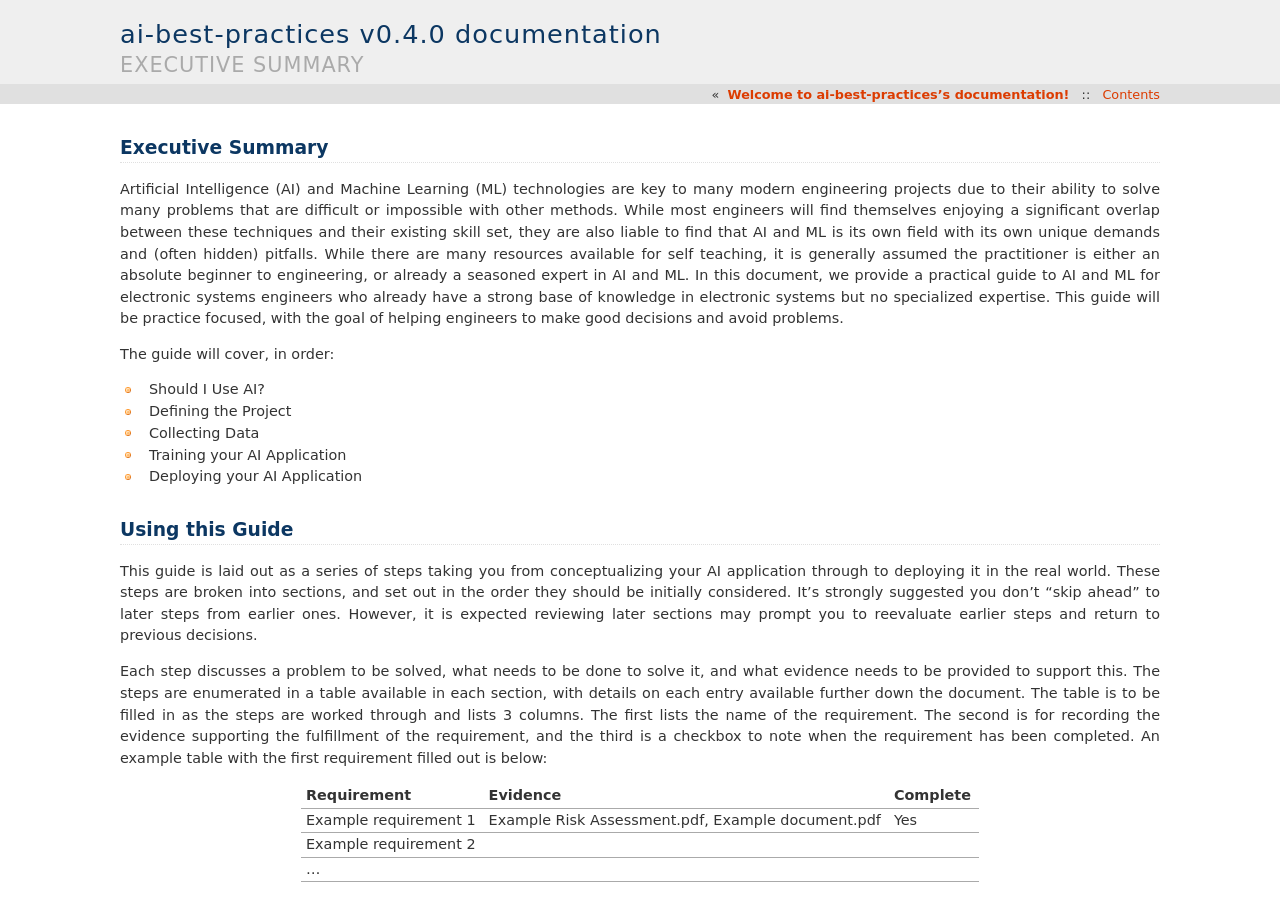
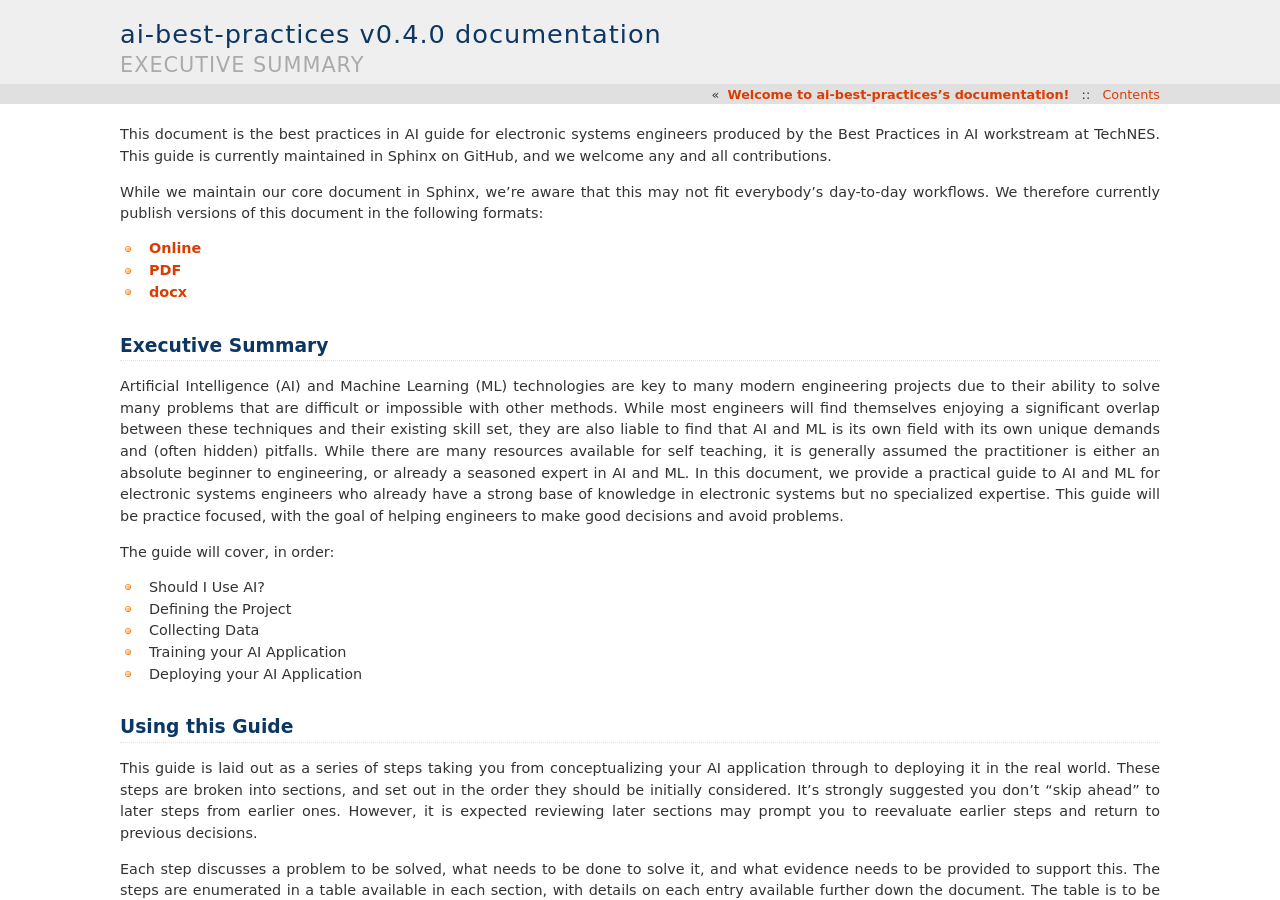
Before and after one commit to TechWorksHub/best-practice-guide, a Sphinx documentation site: the page built from source/best-practice.rst, in a window 1280 px wide and 900 px high. Built offline with Sphinx 7.4.7, drawn with Linux system fonts in a browser that asks for light colours; some of the changed text lies outside the part shown.

Commit message:
Added links to alternative versions

```diff
--- a/source/best-practice.rst
+++ b/source/best-practice.rst
@@ -1,4 +1,18 @@
 .. header:: TechNES AI Best Practices Group:
+
+
+This document is the best practices in AI guide for electronic systems engineers
+produced by the Best Practices in AI workstream at TechNES. This guide is
+currently maintained in Sphinx on GitHub, and we welcome any and all
+contributions.
+
+While we maintain our core document in Sphinx, we’re aware that this may not fit
+everybody's day-to-day workflows. We therefore currently publish versions of
+this document in the following formats:
+
+* `Online <https://technes-uk.github.io/best-practice-guide>`_
+* `PDF <https://raw.githubusercontent.com/TechNES-UK/best-practice-guide/gh-pages/best-practices-guide.pdf>`_
+* `docx <https://github.com/TechNES-UK/best-practice-guide/raw/gh-pages/best-practices-guide.docx>`_
 
 
 .. _Executive Summary:
--- a/source/conf.py
+++ b/source/conf.py
@@ -18,7 +18,7 @@
 # -- Project information -----------------------------------------------------
 
 project = 'ai-best-practices'
-copyright = '2023, William Jones'
+copyright = '2023'
 author = 'William Jones'
 
 # The full version, including alpha/beta/rc tags
```
